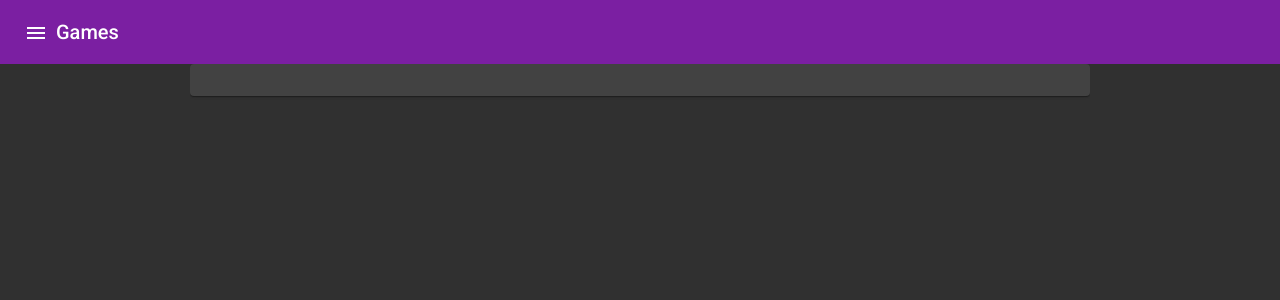
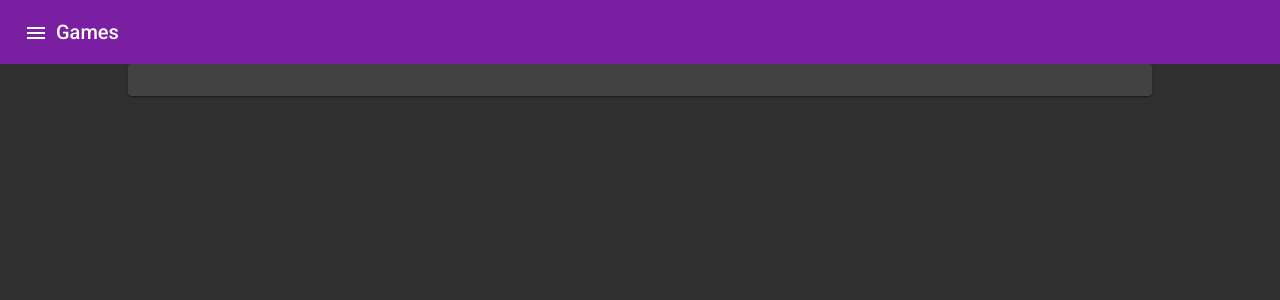
Before and after one commit to brunopontes90/GAMES-ANGULAR, an Angular app: page / in a window 1280 px wide. Shown: the top 300 px of the page. Built offline with nearby package versions, Linux system fonts and the light colour scheme.

Commit message:
Ajustando card

```diff
--- a/src/app/app.component.css
+++ b/src/app/app.component.css
@@ -1,3 +1,7 @@
+.section {
+  min-height: calc(100vh - 64px);
+}
+
 #logoHome {
     color: white;
     text-decoration: none;
@@ -21,8 +25,3 @@
 .sidenav {
     width: 150px;
 }
-
-#card {
-    width: 900px;
-    margin: auto;
-}
--- a/src/app/app.component.html
+++ b/src/app/app.component.html
@@ -23,7 +23,7 @@
   </mat-sidenav>
 
   <mat-sidenav-content id="card">
-        <div style="min-height: calc(100vh - 64px)">
+    <div class="section">
       <main>
         <mat-card>
           <router-outlet></router-outlet>
--- a/src/styles.css
+++ b/src/styles.css
@@ -2,3 +2,7 @@
 
 html, body { height: 100%; }
 body { margin: 0; font-family: Roboto, "Helvetica Neue", sans-serif; }
+main {
+  max-width: 80vw;
+  margin: auto auto;
+}
```
Lines whose indentation alone changed are shown as unchanged.
